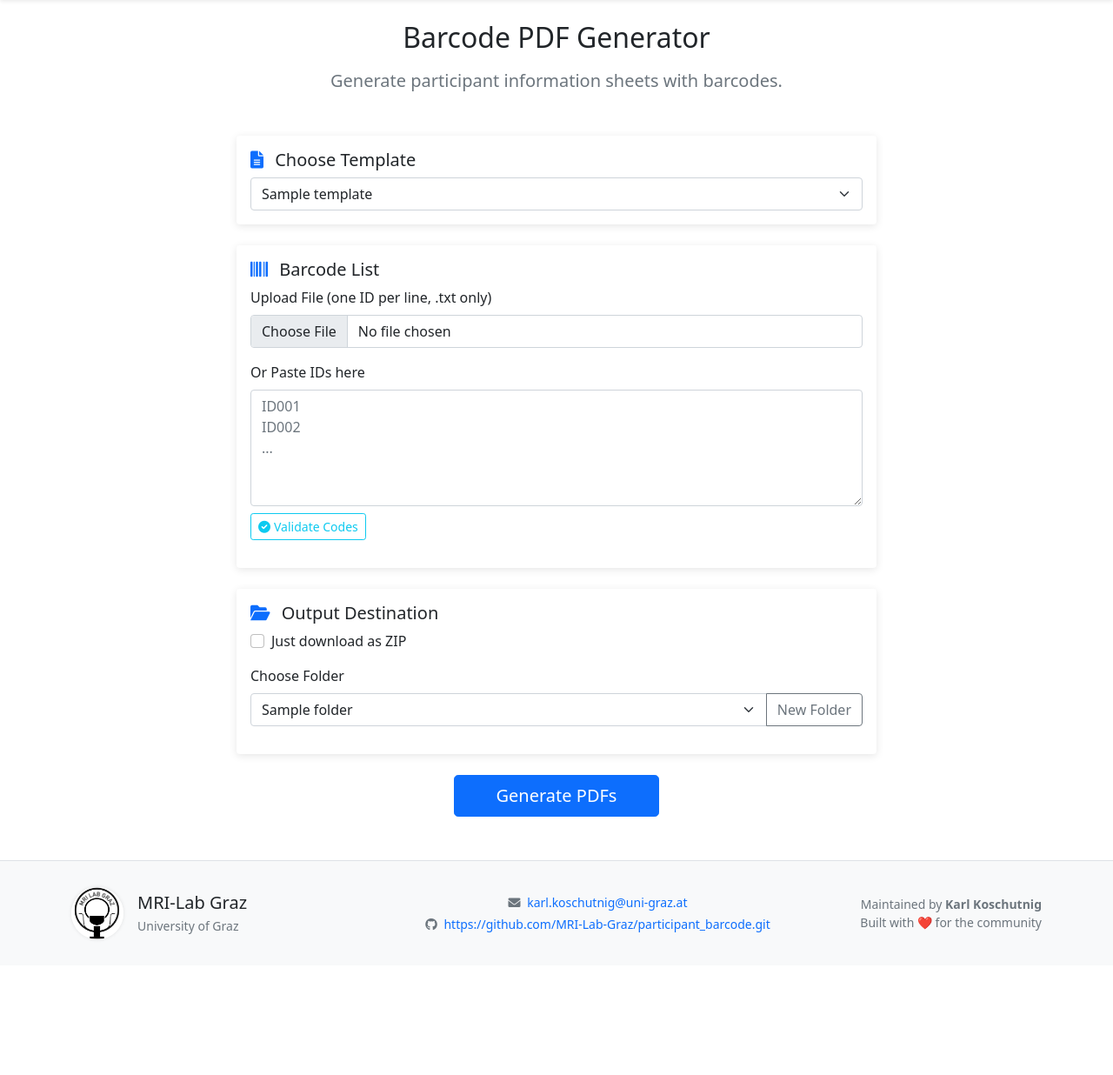
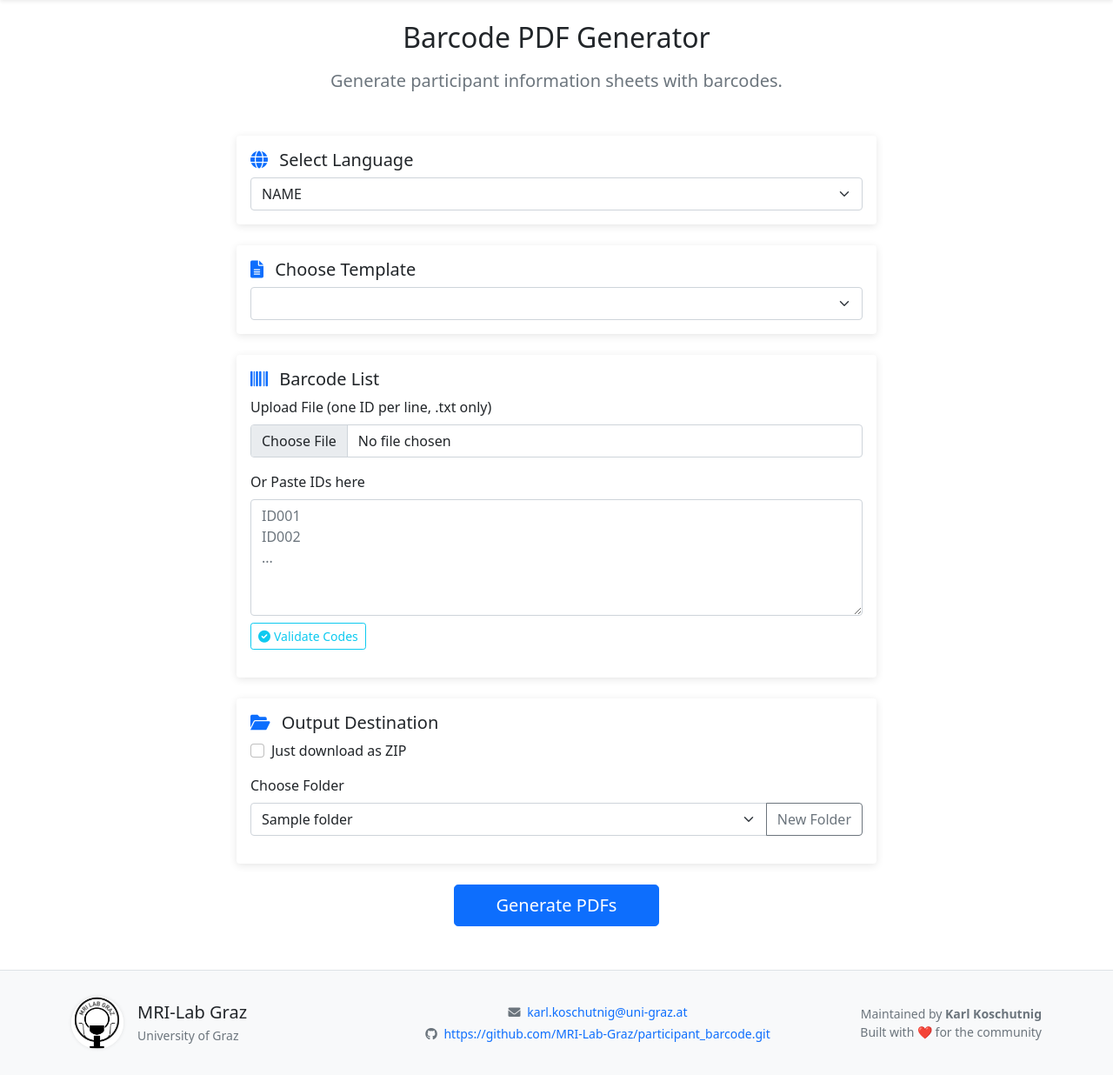
Before and after one commit to MRI-Lab-Graz/participant_barcode, a Flask app: template templates/index.html in a window 1280 px wide. Shown: the part 75-1311 px from the top of the page at 87% size. Before the commit the page ends 1157 px from the top, so only its background shows below. Run offline with Flask 3, Linux system fonts and the light colour scheme; the template is opened without the code that fills it: most values are stand-ins (such as "Sample title", 1, 10 or a date in 2020); lists and menus that the app fills with data are empty; some libraries are stand-ins or nearby versions.

Commit message:
Add subject information documents for MRI examination in German and English
- Created subject_info.tex in German with detailed information about MRI procedures, personal data collection, safety questionnaire, and consent forms.
- Created subject_info.tex in English with equivalent content for participants, ensuring clarity and compliance with data protection regulations.
- Added LaTeX formatting for structured presentation, including tables for personal data and safety questions.
- Included data protection statements and consent sections in both languages to inform participants of their rights and data handling practices.

```diff
--- a/app.py
+++ b/app.py
@@ -37,10 +37,18 @@ if hasattr(sys, '_MEIPASS'):
 # Basic Routes
 @app.route('/')
 def index():
-    # List templates in subject_info
-    template_dir = get_resource_path('subject_info')
+    # List templates in subject_info/latex subdirectories
+    base_dir = get_resource_path('subject_info')
+    latex_dir = os.path.join(base_dir, 'latex')
 
-    templates = [f for f in os.listdir(template_dir) if f.endswith('.tex')]
+    languages = {}
+    if os.path.exists(latex_dir):
+        for lang_folder in os.listdir(latex_dir):
+            lang_path = os.path.join(latex_dir, lang_folder)
+            if os.path.isdir(lang_path):
+                templates = [f for f in os.listdir(lang_path) if f.endswith('.tex')]
+                if templates:
+                    languages[lang_folder] = templates
 
     # List existing output folders
     # For output, we always want the current working directory, not the bundle dir
@@ -50,11 +58,12 @@ def index():
 
     output_folders = [f for f in os.listdir(output_base) if os.path.isdir(os.path.join(output_base, f))]
 
-    return render_template('index.html', templates=templates, output_folders=output_folders)
+    return render_template('index.html', languages=languages, output_folders=output_folders)
 
 @app.route('/generate', methods=['POST'])
 def generate():
     data = request.form
+    language = data.get('language', 'en')
     template_name = data.get('template')
     barcode_input = data.get('barcodes', '')
     barcode_file = request.files.get('barcode_file')
@@ -87,8 +96,9 @@ def generate():
     if duplicates:
         return jsonify(success=False, message=f"Duplicate IDs found: {', '.join(duplicates)}")
 
-    # Paths
-    template_path = os.path.join(get_resource_path('subject_info'), template_name)
+    # Paths - use latex subdirectory structure
+    base_dir = get_resource_path('subject_info')
+    template_path = os.path.join(base_dir, 'latex', language, template_name)
 
     # We use current working directory for user files (barcodes, outputs)
     working_dir = os.getcwd()
--- a/templates/index.html
+++ b/templates/index.html
@@ -12,6 +12,23 @@
 
         <form id="generateForm" action="/generate" method="POST" enctype="multipart/form-data">
             <div class="row g-4">
+                <!-- Language Selection -->
+                <div class="col-md-12">
+                    <div class="card feature-card">
+                        <div class="card-body">
+                            <h5 class="card-title">
+                                <i class="fas fa-globe text-primary me-2"></i>
+                                Select Language
+                            </h5>
+                            <select class="form-select" id="languageSelect" name="language" required>
+                                {% for lang in languages.keys() %}
+                                <option value="{{ lang }}">{{ lang.upper() }}</option>
+                                {% endfor %}
+                            </select>
+                        </div>
+                    </div>
+                </div>
+
                 <!-- Template Selection -->
                 <div class="col-md-12">
                     <div class="card feature-card">
@@ -20,10 +37,8 @@
                                 <i class="fas fa-file-alt text-primary me-2"></i>
                                 Choose Template
                             </h5>
-                            <select class="form-select" name="template" required>
-                                {% for template in templates %}
-                                <option value="{{ template }}">{{ template }}</option>
-                                {% endfor %}
+                            <select class="form-select" id="templateSelect" name="template" required>
+                                <!-- Populated by JavaScript -->
                             </select>
                         </div>
                     </div>
@@ -132,6 +147,36 @@
 
 {% block scripts %}
 <script>
+    // Language and template data from Jinja2
+    const languagesData = {
+        {% for lang, templates in languages.items() %}
+        '{{ lang }}': [{% for template in templates %}'{{ template }}'{{ "," if not loop.last }}{% endfor %}],
+        {% endfor %}
+    };
+
+    const languageSelect = document.getElementById('languageSelect');
+    const templateSelect = document.getElementById('templateSelect');
+
+    // Function to update template options based on selected language
+    function updateTemplates() {
+        const selectedLang = languageSelect.value;
+        const templates = languagesData[selectedLang] || [];
+
+        templateSelect.innerHTML = '';
+        templates.forEach(template => {
+            const option = document.createElement('option');
+            option.value = template;
+            option.textContent = template;
+            templateSelect.appendChild(option);
+        });
+    }
+
+    // Update templates on language change
+    languageSelect.addEventListener('change', updateTemplates);
+
+    // Initialize templates on page load
+    updateTemplates();
+
     const form = document.getElementById('generateForm');
     const justDownload = document.getElementById('justDownload');
     const folderSection = document.getElementById('folderSelectionSection');
```
Also changed, not shown: pdf_generator.py (+15 -8 lines), 8 other files.
